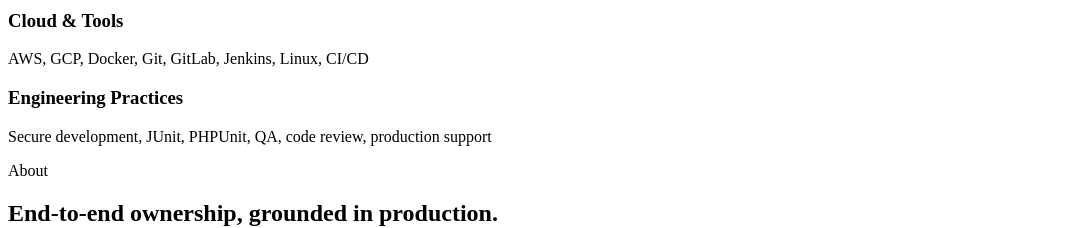
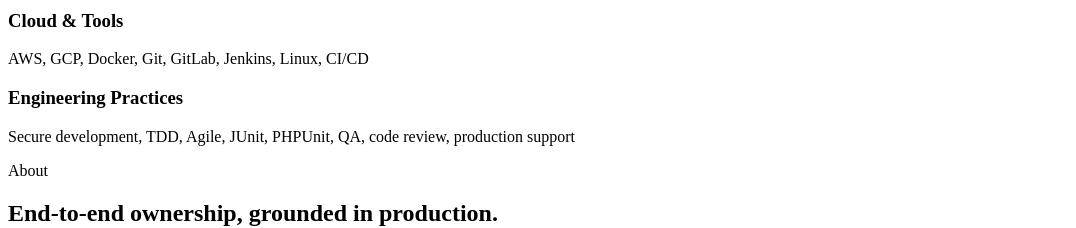
Before and after one commit to devness-portfolio/my-projects, a website with bundled scripts: page githubpage-my-website-portfolio/index.html in a window 1280 px wide. Shown: the part 5220-5448 px from the top of the page, without its empty margins (0-1076 px from the left). Built offline with nearby package versions, Linux system fonts and the light colour scheme; files whose address does not match are found by name.

Commit message:
Add TDD and Agile to engineering practices

```diff
--- a/githubpage-my-website-portfolio/index.html
+++ b/githubpage-my-website-portfolio/index.html
@@ -498,7 +498,7 @@
           </article>
           <article>
             <h3>Engineering Practices</h3>
-            <p>Secure development, JUnit, PHPUnit, QA, code review, production support</p>
+            <p>Secure development, TDD, Agile, JUnit, PHPUnit, QA, code review, production support</p>
           </article>
         </div>
       </section>
```
